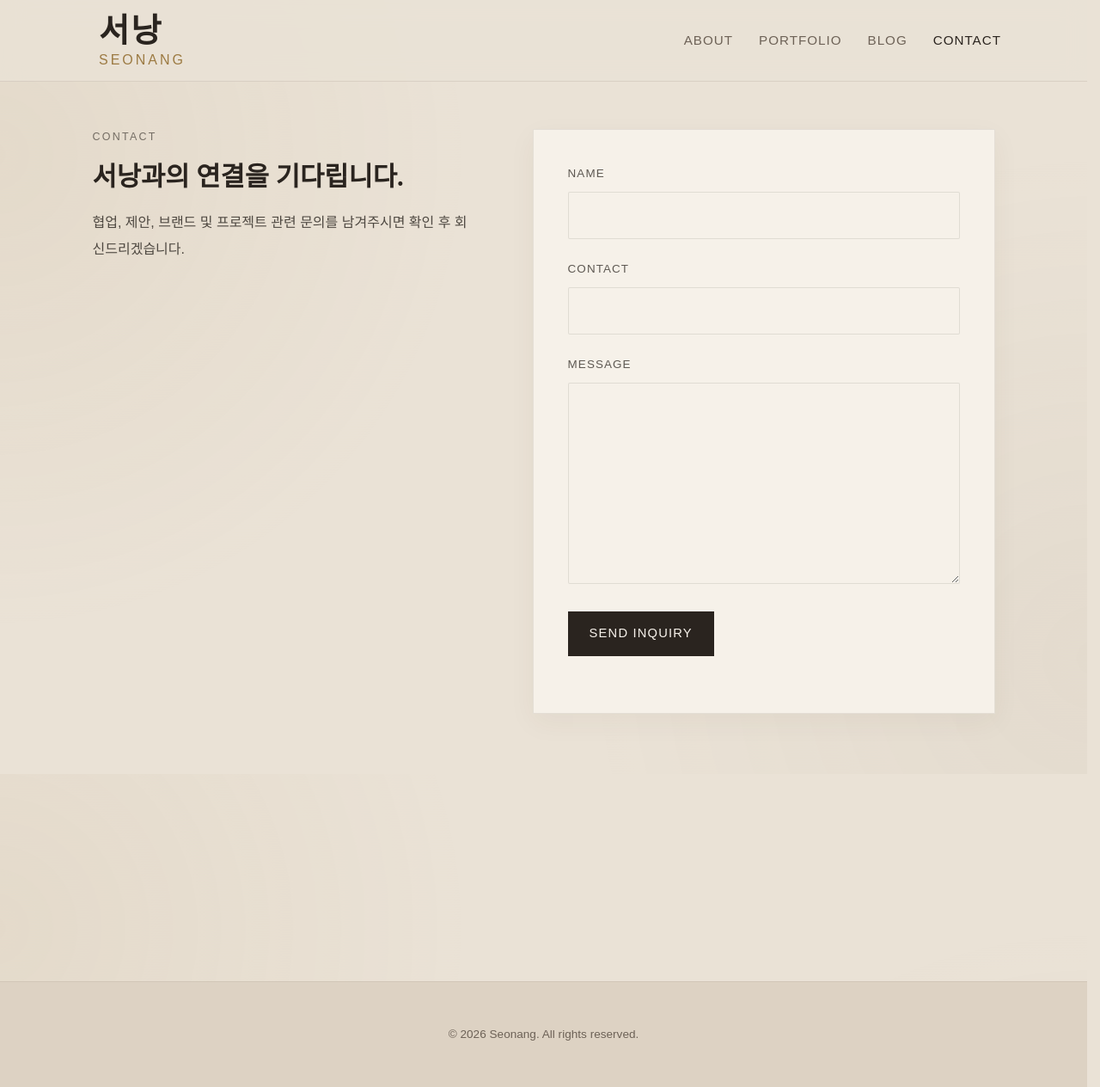
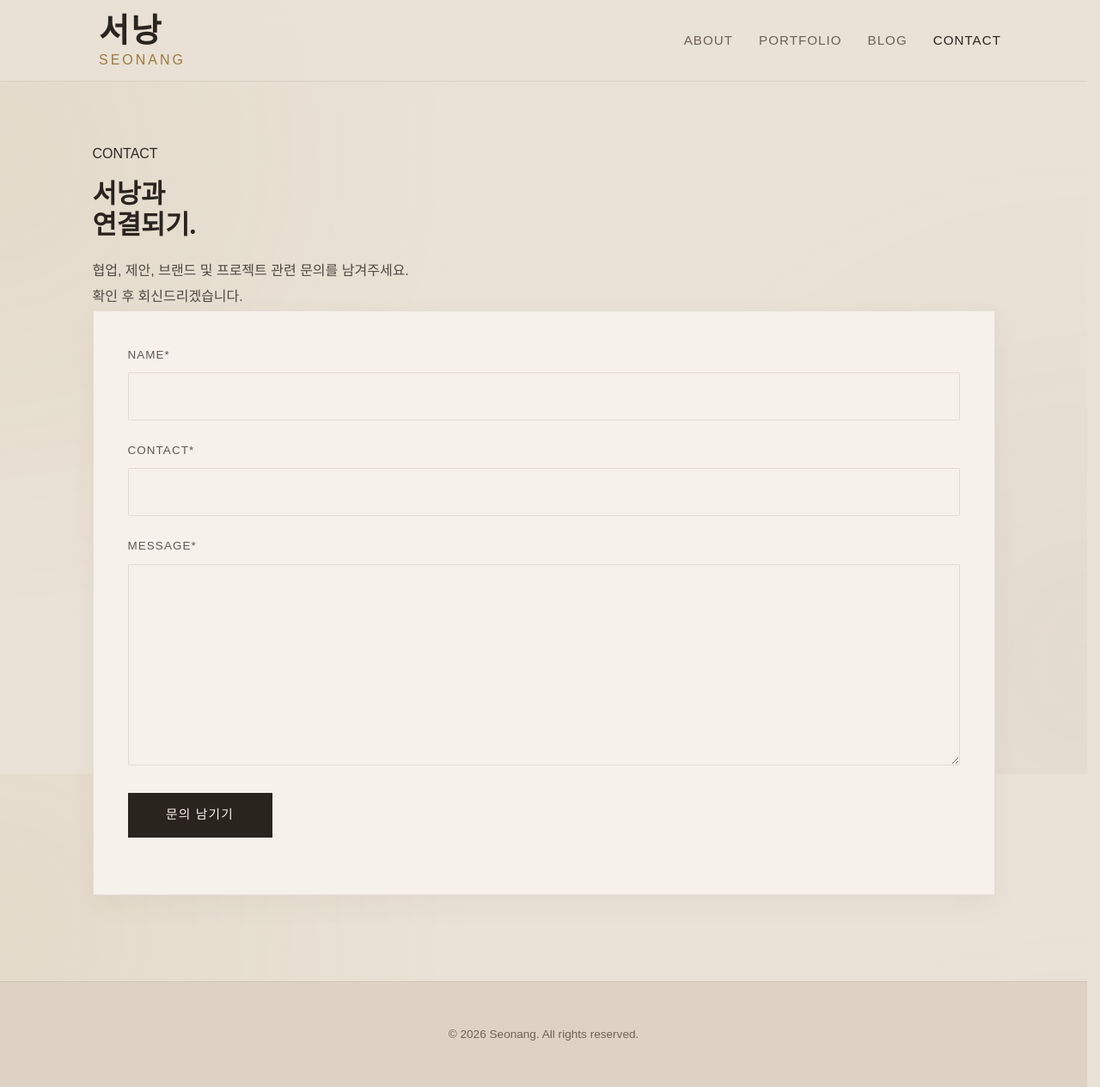
Before and after one commit to seonang/seonang.github.io, a Jekyll site: the page built from contact.html, in a window 1280 px wide and 1264 px high. Shown: the whole window at 86% size. Built offline with Jekyll 4.4.1, drawn with Linux system fonts in a browser that asks for light colours; some web fonts are replaced.

Commit message:
Update contact.html

```diff
--- a/contact.html
+++ b/contact.html
@@ -5,34 +5,37 @@ permalink: /contact/
 ---
 
 <section class="contact-page">
-    <div class="section-inner contact-layout">
-        <div class="contact-intro">
-            <p class="contact-eyebrow">Contact</p>
-            <h1 class="contact-title serif">서낭과의 연결을 기다립니다.</h1>
-            <p class="contact-lead">
-                협업, 제안, 브랜드 및 프로젝트 관련 문의를 남겨주시면
-                확인 후 회신드리겠습니다.
-            </p>
-        </div>
+    <div class="section-inner contact-single">
+        <p class="contact-kicker">CONTACT</p>
+
+        <h1 class="contact-title serif">
+            서낭과<br>
+            연결되기.
+        </h1>
+
+        <p class="contact-lead">
+            협업, 제안, 브랜드 및 프로젝트 관련 문의를 남겨주세요.<br>
+            확인 후 회신드리겠습니다.
+        </p>
 
         <div class="contact-form-wrap">
             <form id="contact-form" class="contact-form">
                 <div class="form-row">
-                    <label for="name">Name</label>
+                    <label for="name">Name*</label>
                     <input type="text" id="name" name="name" required>
                 </div>
 
                 <div class="form-row">
-                    <label for="contact">Contact</label>
+                    <label for="contact">Contact*</label>
                     <input type="text" id="contact" name="contact" required>
                 </div>
 
                 <div class="form-row">
-                    <label for="message">Message</label>
+                    <label for="message">Message*</label>
                     <textarea id="message" name="message" rows="8" required></textarea>
                 </div>
 
-                <button type="submit">Send Inquiry</button>
+                <button type="submit">문의 남기기</button>
                 <p id="form-status" class="form-status"></p>
             </form>
         </div>
```
